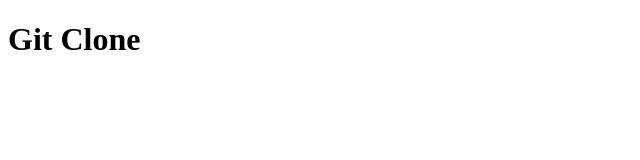
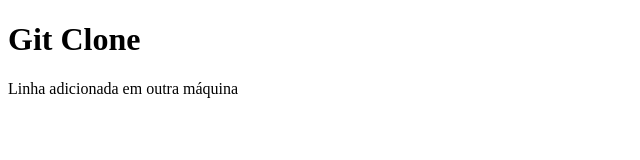
Before and after one commit to gabrielkalilm/Explorer-aula-github, a plain HTML site: page index.html in a window 1280 px wide. Shown: the whole page, without its empty margins (0-640 px from the left). Drawn offline with Linux system fonts and the light colour scheme.

Commit message:
Update index.html

```diff
--- a/index.html
+++ b/index.html
@@ -8,6 +8,7 @@
 <body>
 
     <h1>Git Clone</h1>
+    <p>Linha adicionada em outra máquina</p>
 
 </body>
 </html>
```
